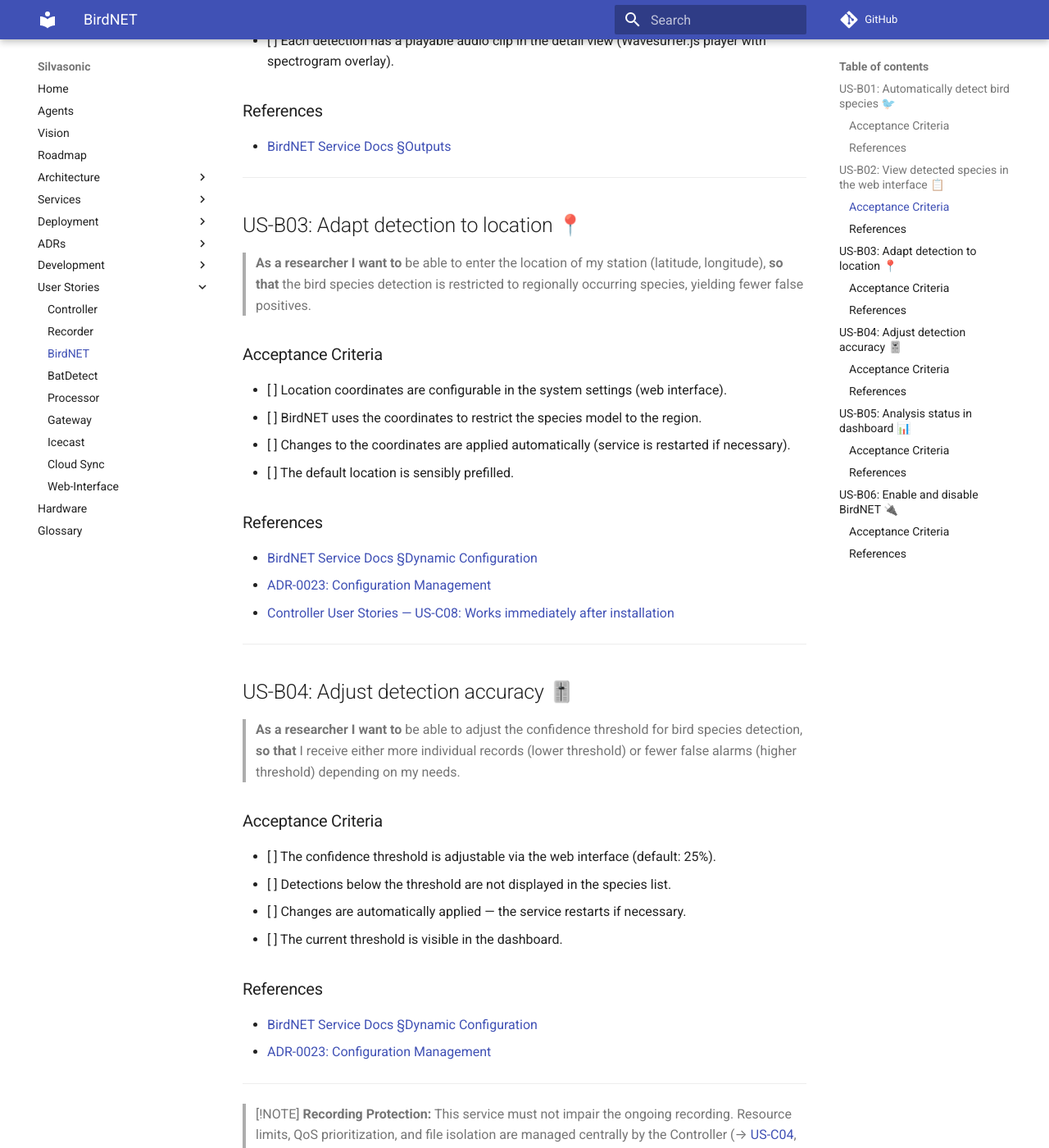
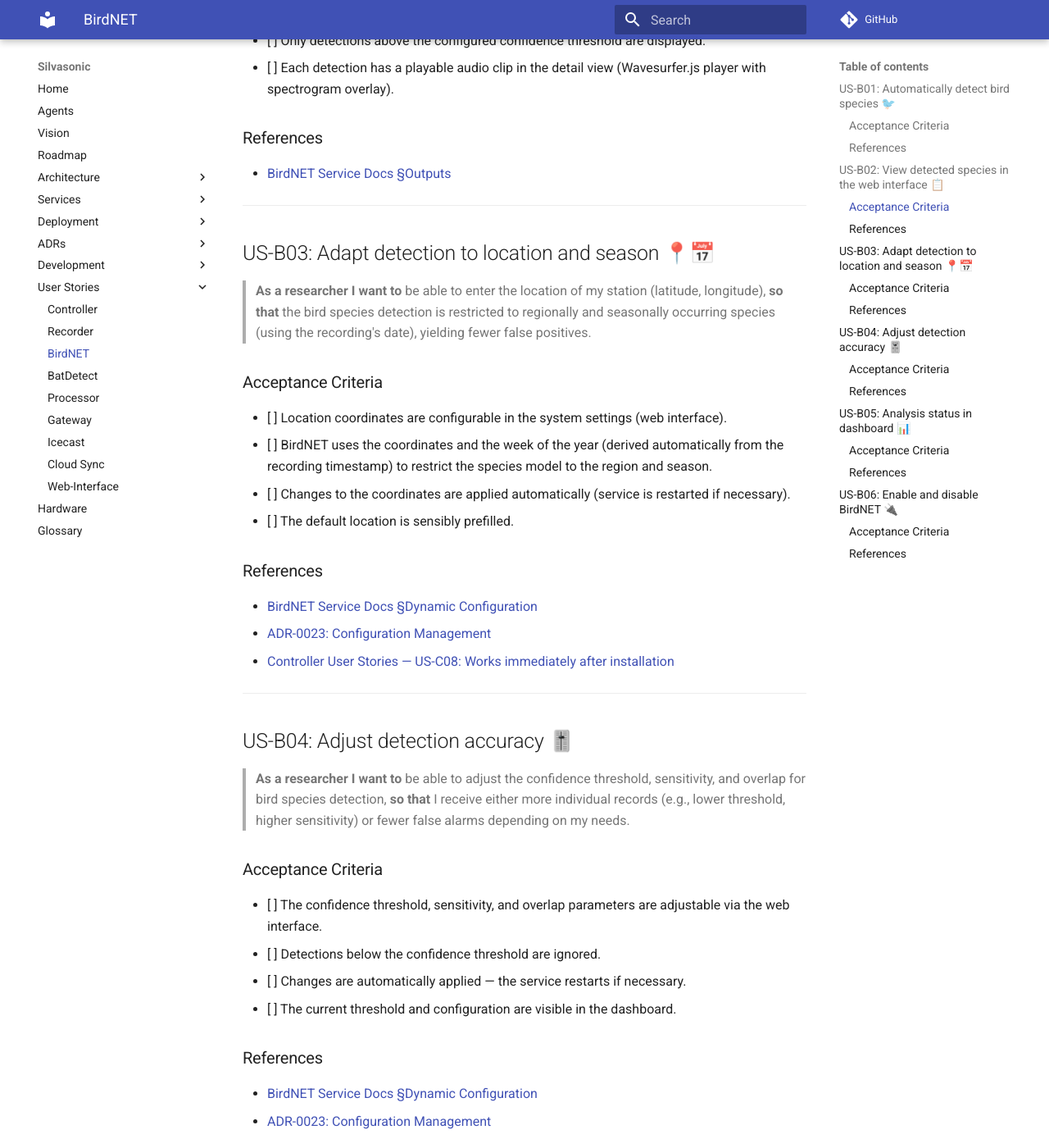
Before and after one commit to kyellsen/silvasonic, an MkDocs documentation site: the page built from docs/user_stories/birdnet.md, in a window 1280 px wide and 1400 px high, scrolled down 1246 px. Shown: the whole window at 82% size. Built offline with MkDocs 1.6.1 and Material for MkDocs 9.7.7, drawn with Linux system fonts in a browser that asks for light colours; comment, search, counter and statistics services are not loaded; some of the changed text lies outside the part shown.

Commit message:
docs(architecture): revise BirdNET v0.8.0 milestone and user stories
Codex Architecture Audit:
- Reorder milestone phases to adhere to KISS: scaffold and implement the standalone BirdNET inference loop (Phases 2-3) before expanding the Controller's orchestration layer (Phase 4).
- Refine Architecture Spike text (Phase 1) to explicitly benchmark only the official `BirdNET-Analyzer` package against bare-metal `tflite_runtime.Interpreter`, dropping third-party wrappers.
- Downgrade 'Audio Clip Extraction' (Phase 6) to a Stretch Goal. Prioritize building a stable MVP pipeline that only writes detection metadata to the database to mitigate file-system and cleanup complexity risks.
- Fix testing directory structure conflict: explicitly move real model inference tests to `tests/system/test_birdnet_real_inference.py` (service directories only allow unit/integration).
- Delegate the default `system_services` enable-state for BirdNET to an explicit pre-release decision (Phase 8) to ensure US-B01 functionality isn't permanently neutered by development configurations.
- Remove Web-Mock scope creep and defer Taxonomy seeding, relying entirely on DB-Viewer and raw model strings for the MVP.
- Leverage `SilvaService` context and `get_extra_meta()` instead of implementing a redundant heartbeat publisher.

User Stories (BirdNET):
- Extend US-B01 to make clip extraction padding bounds configurable.
- Update US-B03 to incorporate seasonal (week of the year) location constraints into detection logic.
- Expand US-B04 to expose sensitivity and overlap tuning.
- Add explicit note deferring orphaned clip cleanup (Janitor integration) to a future follow-up issue.

```diff
--- a/docs/user_stories/birdnet.md
+++ b/docs/user_stories/birdnet.md
@@ -16,6 +16,7 @@
 - [ ] All indexed recordings are automatically analyzed — without manual triggering.
 - [ ] For each detected bird call, the species, the time in the audio, and a confidence value are stored.
 - [ ] For each detection, a short audio clip (WAV) is extracted and saved to the BirdNET workspace. The file path is stored in the database.
+- [ ] The length of the extracted clip (pre- and post-roll padding) is globally configurable.
 - [ ] The analysis runs in the background and processes the backlog autonomously.
 - [ ] Already analyzed recordings are not processed again.
 
@@ -48,16 +49,16 @@
 ---
 
 <a id="us-b03"></a>
-## US-B03: Adapt detection to location 📍
+## US-B03: Adapt detection to location and season 📍📅
 
 > **As a researcher**
 > **I want to** be able to enter the location of my station (latitude, longitude),
-> **so that** the bird species detection is restricted to regionally occurring species, yielding fewer false positives.
+> **so that** the bird species detection is restricted to regionally and seasonally occurring species (using the recording's date), yielding fewer false positives.
 
 ### Acceptance Criteria
 
 - [ ] Location coordinates are configurable in the system settings (web interface).
-- [ ] BirdNET uses the coordinates to restrict the species model to the region.
+- [ ] BirdNET uses the coordinates and the week of the year (derived automatically from the recording timestamp) to restrict the species model to the region and season.
 - [ ] Changes to the coordinates are applied automatically (service is restarted if necessary).
 - [ ] The default location is sensibly prefilled.
 
@@ -73,15 +74,15 @@
 ## US-B04: Adjust detection accuracy 🎚️
 
 > **As a researcher**
-> **I want to** be able to adjust the confidence threshold for bird species detection,
-> **so that** I receive either more individual records (lower threshold) or fewer false alarms (higher threshold) depending on my needs.
+> **I want to** be able to adjust the confidence threshold, sensitivity, and overlap for bird species detection,
+> **so that** I receive either more individual records (e.g., lower threshold, higher sensitivity) or fewer false alarms depending on my needs.
 
 ### Acceptance Criteria
 
-- [ ] The confidence threshold is adjustable via the web interface (default: 25%).
-- [ ] Detections below the threshold are not displayed in the species list.
+- [ ] The confidence threshold, sensitivity, and overlap parameters are adjustable via the web interface.
+- [ ] Detections below the confidence threshold are ignored.
 - [ ] Changes are automatically applied — the service restarts if necessary.
-- [ ] The current threshold is visible in the dashboard.
+- [ ] The current threshold and configuration are visible in the dashboard.
 
 ### References
 
@@ -92,6 +93,9 @@
 
 > [!NOTE]
 > **Recording Protection:** This service must not impair the ongoing recording. Resource limits, QoS prioritization, and file isolation are managed centrally by the Controller (→ [US-C04](./controller.md), [US-R02](./recorder.md)).
+
+> [!NOTE]
+> **Data Retention:** Handling the deletion of BirdNET clips when the original recording is purged by the Processor's Janitor is explicitly deferred to a future follow-up issue rather than being automatically handled in v0.8.0.
 
 ---
 
```
Also changed, not shown: docs/development/milestones/milestone_0_8_0.md (+80 -68 lines).
